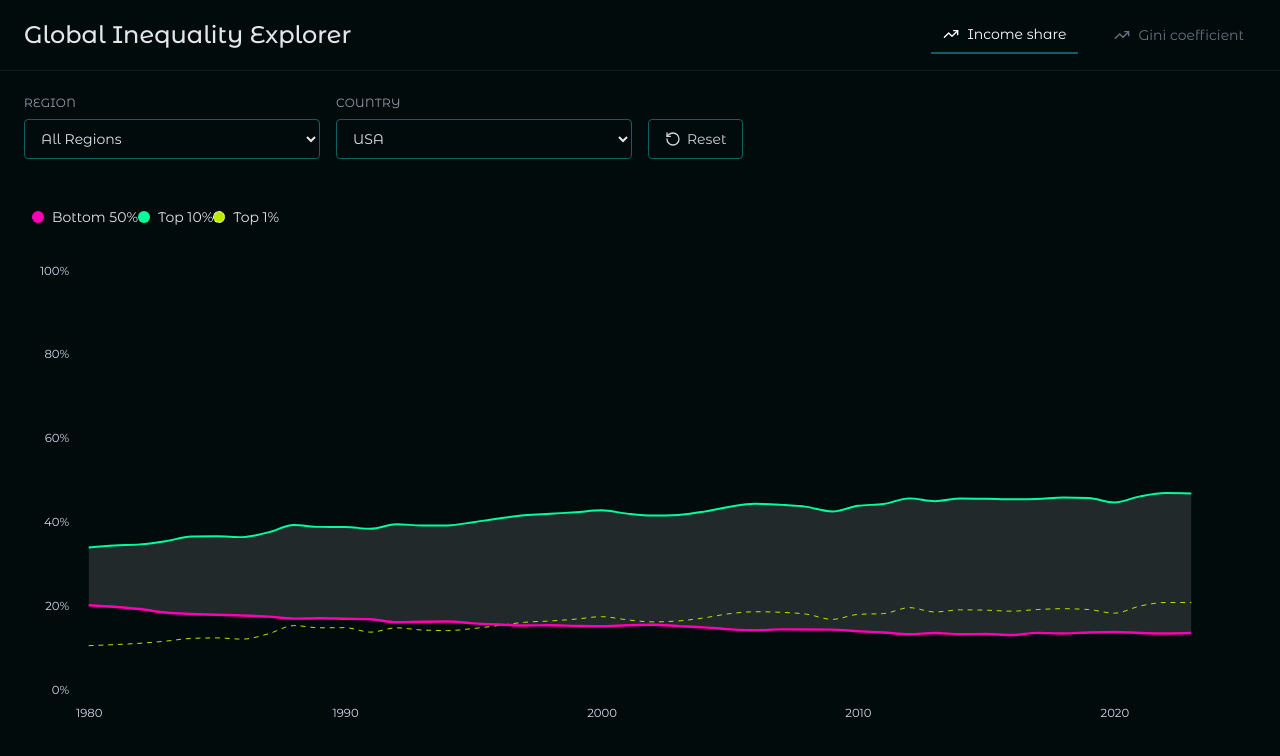
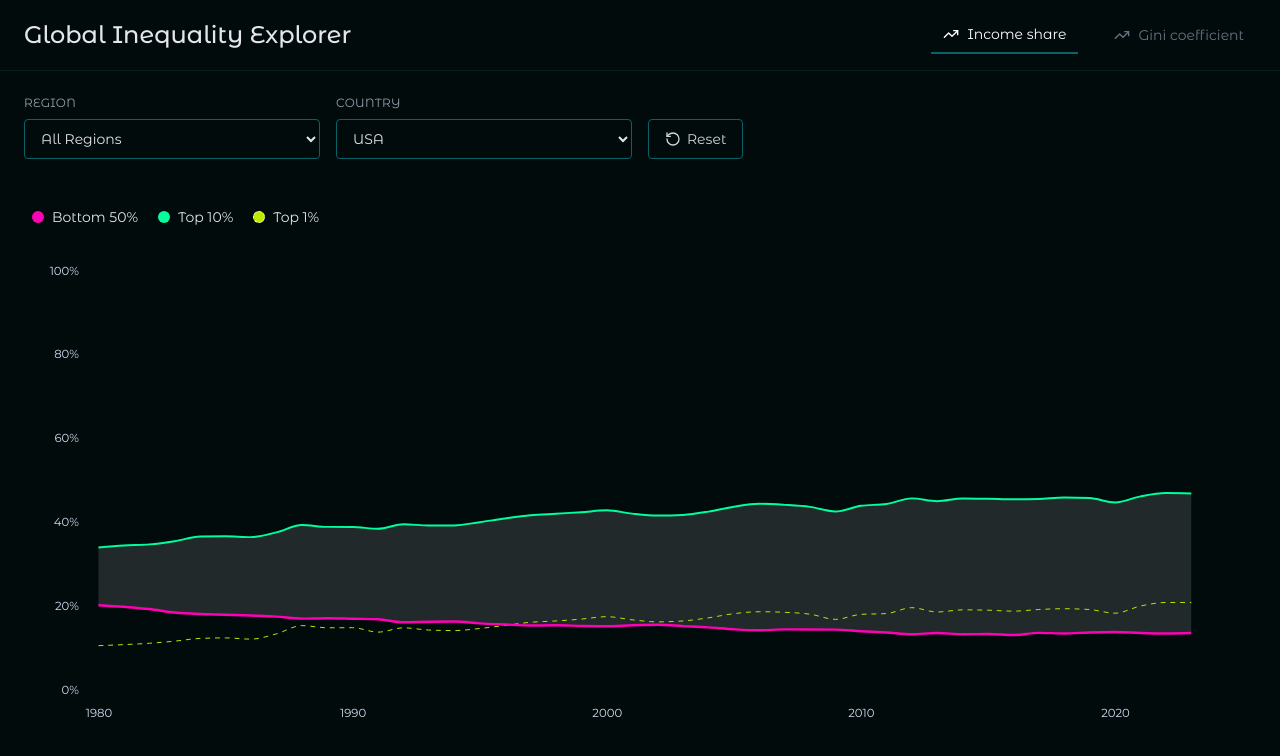
Before and after one commit to sandravizz/Global-Ineqaulity-Explorer, a React (Vite) app: page / in a window 1280 px wide. Shown: the top 756 px of the page. Built offline with nearby package versions, Linux system fonts and the light colour scheme.

Commit message:
legend gap fix

```diff
--- a/src/app/components/MainChart.tsx
+++ b/src/app/components/MainChart.tsx
@@ -334,11 +334,10 @@ export function MainChart({
     <div className="relative">
       {/* Legend */}
       <div
-        className={`px-2 mt-6 sm:mt-5 mb-2 ${
-          isMobile
-            ? "flex flex-col gap-3"
-            : `flex gap-${chartDims.legendGap} text-${chartDims.legendTextSize}`
-        } ${chartDims.legendTextSize}`}
+        className={`px-2 mt-6 sm:mt-5 mb-2 flex ${chartDims.legendTextSize}`}
+        style={
+          isMobile ? { gap: "28px" } : { gap: `${chartDims.legendGap}px` }
+        }
       >
         <button
           onClick={() =>
--- a/src/app/components/hooks/useResponsiveChartDimensions.ts
+++ b/src/app/components/hooks/useResponsiveChartDimensions.ts
@@ -69,11 +69,11 @@ export const useResponsiveChartDimensions = (
             top: 18,
             right: 40,
             bottom: 100,
-            left: 40,
+            left: 50,
           },
           tickFontSize: '11px',
           tickPadding: 12,
-          legendGap: '5',
+          legendGap: '20',
           legendTextSize: 'text-sm',
         });
         return;
@@ -87,11 +87,11 @@ export const useResponsiveChartDimensions = (
           top: 20,
           right: 50,
           bottom: 50,
-          left: 50,
+          left: 60,
         },
         tickFontSize: '12px',
         tickPadding: 20,
-        legendGap: '7',
+        legendGap: '20',
         legendTextSize: 'text-sm',
       });
     };
```
